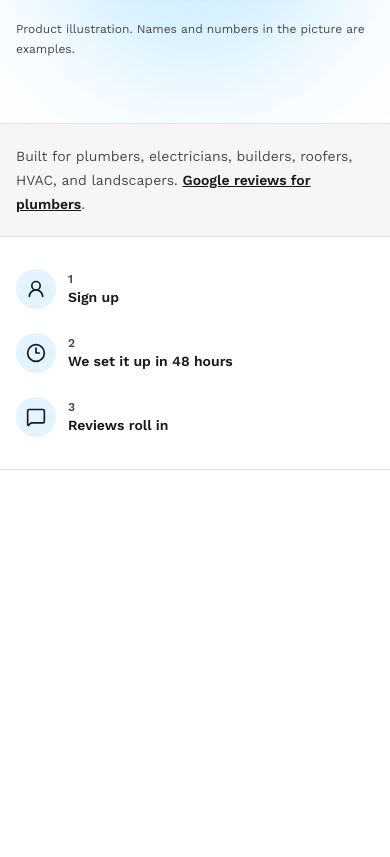
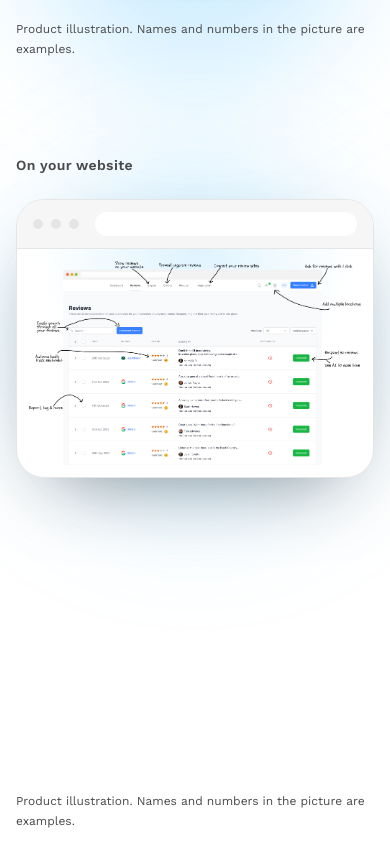
Before and after one commit to Dan-Kovac/ReviewBuddyWebsite, a Next.js app: page / in a window 390 px wide. Shown: the part 1140-1997 px from the top of the page. Built offline with nearby package versions, Linux system fonts and the light colour scheme.

Commit message:
Annotate the review dashboard under the hero.
Hand-drawn callouts point at the real product: reviews on the website, a text or email after the job, the link and QR code, and the 48-hour setup. On a phone they stack under the image.

```diff
--- a/app/globals.css
+++ b/app/globals.css
@@ -77,7 +77,12 @@ dialog::backdrop {
   }
 }
 
-.rise {
+.font-callout {
+  font-family: var(--font-caveat), "Segoe Print", cursive;
+}
+
+.rise,
+.callout-in {
   animation: rise 0.7s ease both;
   animation-timeline: view();
   animation-range: entry 0% cover 28%;
@@ -99,7 +104,8 @@ dialog::backdrop {
 }
 
 @supports not (animation-timeline: view()) {
-  .rise {
+  .rise,
+  .callout-in {
     animation-timeline: auto;
     animation-range: normal;
   }
@@ -111,6 +117,7 @@ dialog::backdrop {
   }
 
   .rise,
+  .callout-in,
   .float-card,
   .hover-lift {
     animation: none;
--- a/app/layout.tsx
+++ b/app/layout.tsx
@@ -1,5 +1,5 @@
 import type { Metadata } from "next";
-import { Inter, Work_Sans } from "next/font/google";
+import { Caveat, Inter, Work_Sans } from "next/font/google";
 import { JsonLd } from "@/components/json-ld";
 import { SiteFooter } from "@/components/site-footer";
 import { SiteHeader } from "@/components/site-header";
@@ -15,6 +15,11 @@ const inter = Inter({
 
 const workSans = Work_Sans({
   variable: "--font-work-sans",
+  subsets: ["latin"],
+});
+
+const caveat = Caveat({
+  variable: "--font-caveat",
   subsets: ["latin"],
 });
 
@@ -54,7 +59,7 @@ export default function RootLayout({ children }: LayoutProps<"/">) {
   return (
     <html
       lang="en-AU"
-      className={`${inter.variable} ${workSans.variable} h-full scroll-smooth antialiased`}
+      className={`${inter.variable} ${workSans.variable} ${caveat.variable} h-full scroll-smooth antialiased`}
     >
       <body className="flex min-h-full flex-col bg-white font-sans text-ink">
         <JsonLd data={organizationJsonLd()} />
--- a/app/page.tsx
+++ b/app/page.tsx
@@ -3,6 +3,7 @@ import { AppWindow, Clock3, Link2, Mail, MapPin, MessageSquare, QrCode, UserRoun
 import { CtaBand } from "@/components/cta-band";
 import { FaqList } from "@/components/faq-list";
 import { JsonLd } from "@/components/json-ld";
+import { DashboardAnnotations } from "@/components/dashboard-annotations";
 import { ProductShot } from "@/components/product-shot";
 import { TrialButton } from "@/components/trial-button";
 import { homeFaqs } from "@/lib/faqs";
@@ -104,6 +105,15 @@ export default function HomePage() {
         </div>
       </section>
 
+      <section className="relative overflow-x-clip">
+        <div className="mx-auto w-full max-w-6xl px-4 py-8 sm:px-6 lg:py-12 xl:max-w-7xl">
+          <p className="text-sm font-semibold tracking-wide text-muted">On your website</p>
+          <div className="mt-6">
+            <DashboardAnnotations />
+          </div>
+        </div>
+      </section>
+
       <section className="border-y border-line bg-soft">
         <p className="mx-auto w-full max-w-6xl px-4 py-5 text-sm leading-6 text-muted sm:px-6">
           Built for plumbers, electricians, builders, roofers, HVAC, and landscapers.{" "}
@@ -130,22 +140,6 @@ export default function HomePage() {
             </li>
           ))}
         </ol>
-      </section>
-
-      <section className="rise relative overflow-x-clip">
-        <div className="mx-auto w-full max-w-6xl px-4 py-16 sm:px-6 lg:py-24">
-          <p className="text-sm font-semibold tracking-wide text-muted">On your website</p>
-          <div className="mt-6">
-            <ProductShot
-              src="/images/reviews-breakdown.png"
-              alt="Illustration of a review dashboard with a rating breakdown and review cards"
-              width={1846}
-              height={1134}
-              frame
-              sizes="(min-width: 1152px) 1100px, 100vw"
-            />
-          </div>
-        </div>
       </section>
 
       <section>
--- /dev/null
+++ b/components/dashboard-annotations.tsx
@@ -0,0 +1,97 @@
+import { ProductShot } from "@/components/product-shot";
+
+const note = "Product illustration. Names and numbers in the picture are examples.";
+
+const leftCallouts = [
+  "Show reviews on your website",
+  "Updates when a new one comes in",
+  "Set up in 48 hours",
+];
+
+const rightCallouts = ["Text or email after the job", "Google review link and QR"];
+
+const callouts = [...leftCallouts, ...rightCallouts];
+
+const tilts = [-2, 1.4, -1.2, 1.8, -1.6];
+
+function SketchArrow({ flip = false, variant = 0 }: { flip?: boolean; variant?: number }) {
+  const shaft = [
+    "M6 22 C 24 8, 46 30, 68 14",
+    "M4 16 C 26 28, 44 6, 70 18",
+    "M8 20 C 22 8, 50 28, 72 13",
+  ][variant % 3];
+  const head = ["M56 8 L72 14 L58 23", "M56 10 L72 18 L58 26", "M58 6 L74 13 L60 22"][variant % 3];
+
+  return (
+    <svg
+      viewBox="0 0 80 34"
+      className={`h-8 w-16 shrink-0 text-ink ${flip ? "-scale-x-100" : ""}`}
+      aria-hidden="true"
+    >
+      <path d={shaft} fill="none" stroke="currentColor" strokeWidth="2.2" strokeLinecap="round" />
+      <path d={head} fill="none" stroke="currentColor" strokeWidth="2.2" strokeLinecap="round" strokeLinejoin="round" />
+    </svg>
+  );
+}
+
+function Callout({
+  text,
+  index,
+  point,
+}: {
+  text: string;
+  index: number;
+  point: "left" | "right" | "list";
+}) {
+  return (
+    <li
+      className="callout-in flex items-center gap-1"
+      style={{ animationRange: `entry ${4 + index * 6}% cover ${22 + index * 6}%` }}
+    >
+      {point === "right" ? <SketchArrow flip variant={index} /> : null}
+      {point === "list" ? <SketchArrow variant={index} /> : null}
+      <span className="font-callout text-[1.65rem] leading-none text-ink" style={{ rotate: `${tilts[index % tilts.length]}deg` }}>
+        {text}
+        <svg className="mt-0.5 h-2 w-full text-brand" viewBox="0 0 120 8" aria-hidden="true">
+          <path d="M2 5 C 28 2, 70 8, 118 3" fill="none" stroke="currentColor" strokeWidth="2.4" strokeLinecap="round" />
+        </svg>
+      </span>
+      {point === "left" ? <SketchArrow variant={index} /> : null}
+    </li>
+  );
+}
+
+export function DashboardAnnotations() {
+  return (
+    <figure>
+      <div className="xl:grid xl:grid-cols-[14rem_minmax(0,1fr)_14rem] xl:items-stretch xl:gap-2">
+        <ul className="hidden xl:flex xl:h-full xl:flex-col xl:justify-between xl:py-10">
+          {leftCallouts.map((text, index) => (
+            <Callout key={text} text={text} index={index} point="left" />
+          ))}
+        </ul>
+        <ProductShot
+          src="/images/reviews-breakdown.png"
+          alt="Illustration of a review dashboard with a rating breakdown and review cards"
+          width={1846}
+          height={1134}
+          frame
+          caption={false}
+          asFigure={false}
+          sizes="(min-width: 1280px) 920px, 100vw"
+        />
+        <ul className="hidden xl:flex xl:h-full xl:flex-col xl:justify-between xl:py-16">
+          {rightCallouts.map((text, index) => (
+            <Callout key={text} text={text} index={index + leftCallouts.length} point="right" />
+          ))}
+        </ul>
+      </div>
+      <ul className="mt-6 grid gap-4 xl:hidden">
+        {callouts.map((text, index) => (
+          <Callout key={text} text={text} index={index} point="list" />
+        ))}
+      </ul>
+      <figcaption className="mt-4 text-xs leading-5 text-muted">{note}</figcaption>
+    </figure>
+  );
+}
--- a/components/product-shot.tsx
+++ b/components/product-shot.tsx
@@ -10,6 +10,8 @@ export function ProductShot({
   priority = false,
   float = false,
   frame = false,
+  caption = true,
+  asFigure = true,
   sizes = "(min-width: 1024px) 560px, 100vw",
 }: {
   src: string;
@@ -19,6 +21,8 @@ export function ProductShot({
   priority?: boolean;
   float?: boolean;
   frame?: boolean;
+  caption?: boolean;
+  asFigure?: boolean;
   sizes?: string;
 }) {
   const image = (
@@ -34,8 +38,8 @@ export function ProductShot({
     />
   );
 
-  return (
-    <figure className="relative">
+  const body = (
+    <>
       <div
         aria-hidden="true"
         className="pointer-events-none absolute inset-x-4 -inset-y-6 -z-10 rounded-full bg-brand/25 blur-3xl"
@@ -55,7 +59,11 @@ export function ProductShot({
       ) : (
         <div className={float ? "float-card" : undefined}>{image}</div>
       )}
-      <figcaption className="mt-3 text-xs leading-5 text-muted">{note}</figcaption>
-    </figure>
+      {caption ? <figcaption className="mt-3 text-xs leading-5 text-muted">{note}</figcaption> : null}
+    </>
   );
+
+  if (!asFigure) return <div className="relative">{body}</div>;
+
+  return <figure className="relative">{body}</figure>;
 }
```
